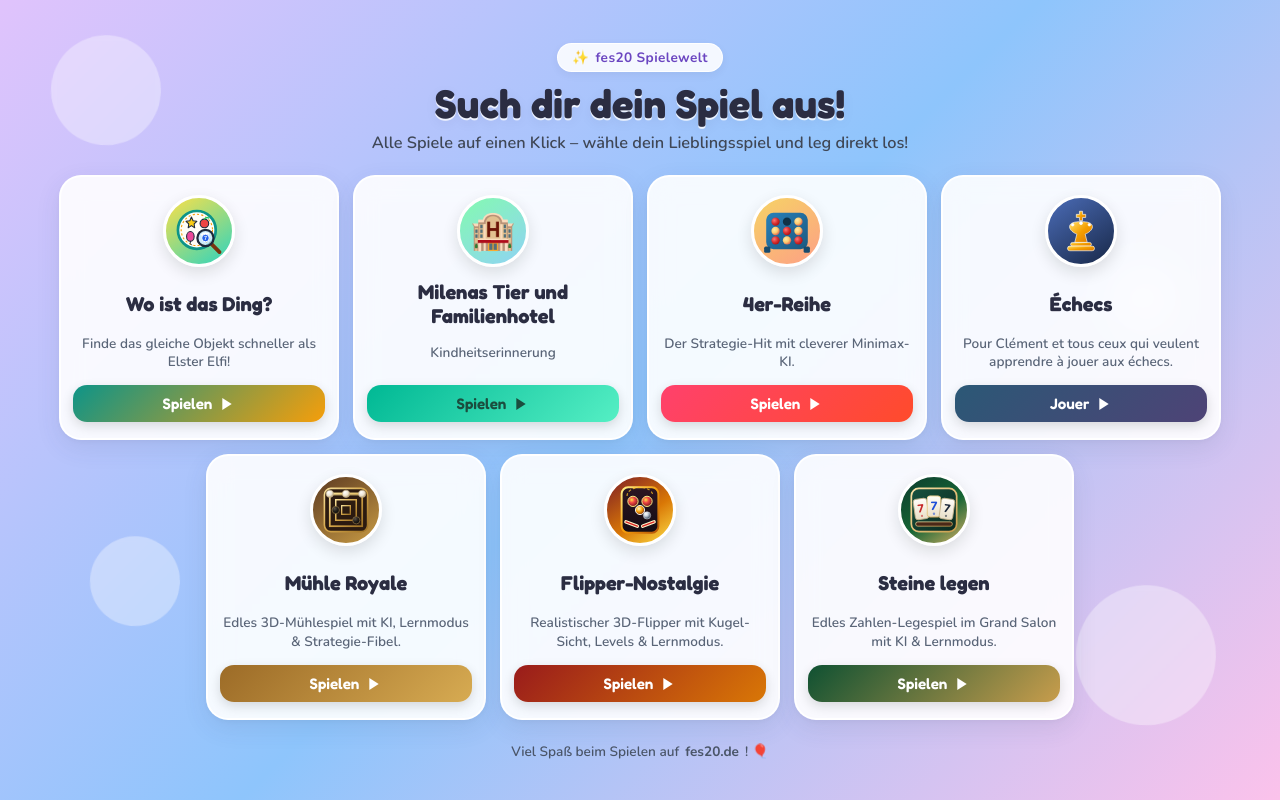
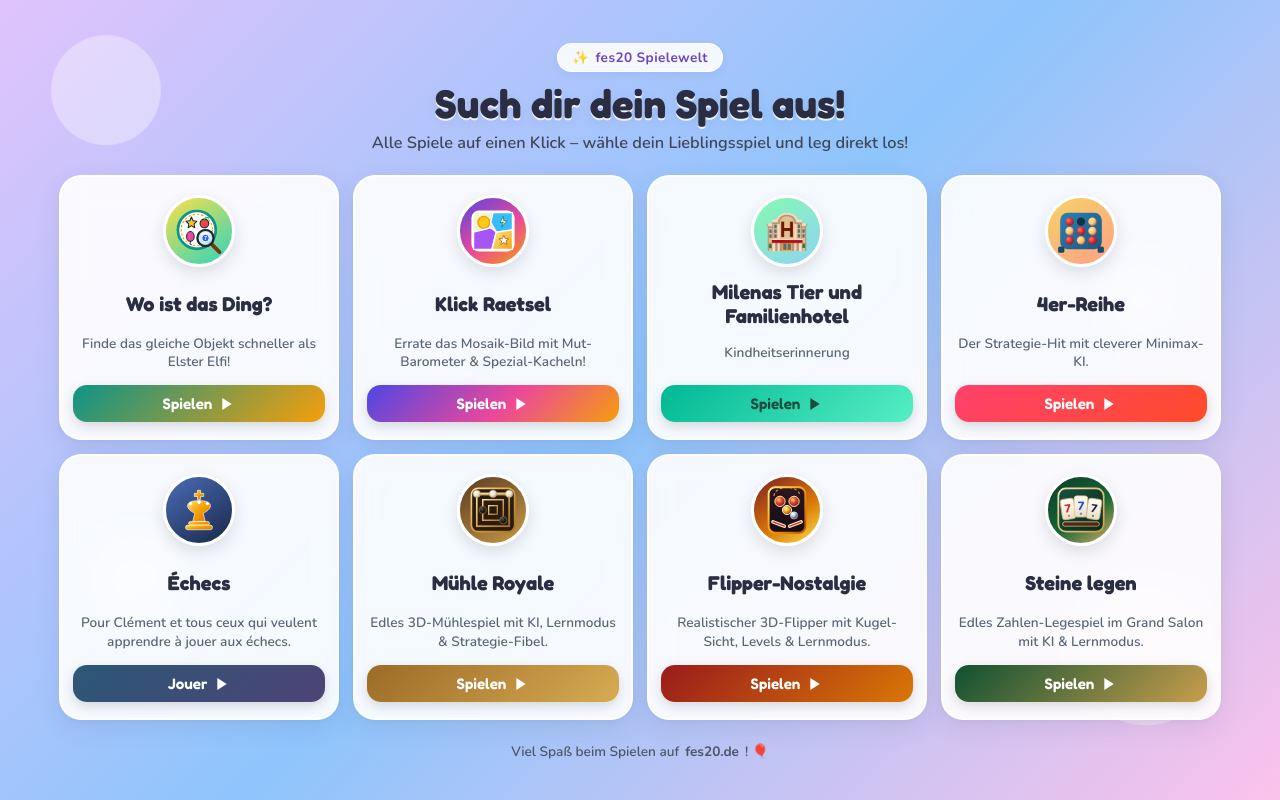
Before and after one commit to NikolausBerl/ag_start, a plain HTML site: page index.html in a window 1280 px wide. Drawn offline with nearby package versions, Linux system fonts and the light colour scheme.

Commit message:
Eingangsmaske: Klick Raetsel (/ag_klick_raetsel) hinzugefuegt

```diff
--- a/index.html
+++ b/index.html
@@ -12,6 +12,7 @@
     :root {
       --bg-gradient: linear-gradient(135deg, #fdfbfb 0%, #ebedee 100%);
       --card-ding: linear-gradient(145deg, #fde047 0%, #2dd4bf 100%);
+      --card-klick: linear-gradient(145deg, #4f46e5 0%, #ec4899 55%, #f59e0b 100%);
       --card-hotel: linear-gradient(145deg, #84fab0 0%, #8fd3f4 100%);
       --card-4er-reihe: linear-gradient(145deg, #f6d365 0%, #fda085 100%);
       --card-schach: linear-gradient(145deg, #4b6cb7 0%, #182848 100%);
@@ -116,7 +117,7 @@
       line-height: 1.4;
     }
 
-    /* Game Cards Grid: 7 Spiele harmonisch (4 oben, 3 zentriert unten auf Desktop) */
+    /* Game Cards Grid: 8 Spiele harmonisch (4 oben, 4 unten auf Desktop) */
     .games-grid {
       display: flex;
       flex-wrap: wrap;
@@ -177,6 +178,10 @@
     /* Kartenspezifische Farbwelten */
     .card-ding .icon-wrapper {
       background: var(--card-ding);
+    }
+
+    .card-klick .icon-wrapper {
+      background: var(--card-klick);
     }
 
     .card-hotel .icon-wrapper {
@@ -251,6 +256,10 @@
 
     .card-ding .play-btn {
       background: linear-gradient(135deg, #0d9488 0%, #f59e0b 100%);
+    }
+
+    .card-klick .play-btn {
+      background: linear-gradient(135deg, #4f46e5 0%, #ec4899 55%, #f59e0b 100%);
     }
 
     .card-hotel .play-btn {
@@ -402,6 +411,43 @@
         <h2 class="game-title">Wo ist das Ding?</h2>
         <p class="game-desc">
           Finde das gleiche Objekt schneller als Elster Elfi!
+        </p>
+        <div class="play-btn">
+          <span>Spielen</span>
+          <svg viewBox="0 0 24 24"><path d="M5 3l14 9-14 9V3z"/></svg>
+        </div>
+      </a>
+
+      <!-- Spiel 2: Klick Raetsel -->
+      <a href="/ag_klick_raetsel" class="game-card card-klick" title="Klick Raetsel spielen">
+        <div class="icon-wrapper">
+          <svg viewBox="0 0 100 100" width="54" height="54" xmlns="http://www.w3.org/2000/svg" aria-label="Klick Raetsel Mosaik">
+            <defs>
+              <linearGradient id="kr-bg" x1="0%" y1="0%" x2="100%" y2="100%">
+                <stop offset="0%" stop-color="#fef9c3"/>
+                <stop offset="100%" stop-color="#bae6fd"/>
+              </linearGradient>
+              <linearGradient id="kr-gold" x1="0%" y1="0%" x2="100%" y2="100%">
+                <stop offset="0%" stop-color="#fef08a"/>
+                <stop offset="100%" stop-color="#f59e0b"/>
+              </linearGradient>
+            </defs>
+            <!-- Bildrahmen mit aufgedeckter Sonne links oben -->
+            <rect x="12" y="14" width="76" height="72" rx="12" fill="url(#kr-bg)" stroke="#ffffff" stroke-width="4"/>
+            <circle cx="33" cy="34" r="11" fill="#facc15" stroke="#f59e0b" stroke-width="2.5"/>
+            <!-- Bunte Mosaik-Kacheln -->
+            <polygon points="50,16 86,16 86,48 56,52 46,34" fill="#38bdf8" stroke="#ffffff" stroke-width="2.5" stroke-linejoin="round"/>
+            <polygon points="14,52 46,44 56,52 48,84 14,84" fill="#a855f7" stroke="#ffffff" stroke-width="2.5" stroke-linejoin="round"/>
+            <polygon points="56,52 86,48 86,84 48,84" fill="url(#kr-gold)" stroke="#ffffff" stroke-width="2.5" stroke-linejoin="round"/>
+            <!-- Gold-Stern auf Spezial-Kachel -->
+            <polygon points="70,58 72.5,64 79,64.5 74,68.5 75.5,75 70,71.5 64.5,75 66,68.5 61,64.5 67.5,64" fill="#ffffff" stroke="#b45309" stroke-width="1.4" stroke-linejoin="round"/>
+            <!-- Blitz auf blauer Kachel -->
+            <polygon points="69,23 63,34 69,34 66,43 76,31 70,31" fill="#fef08a" stroke="#0369a1" stroke-width="1.2" stroke-linejoin="round"/>
+          </svg>
+        </div>
+        <h2 class="game-title">Klick Raetsel</h2>
+        <p class="game-desc">
+          Errate das Mosaik-Bild mit Mut-Barometer &amp; Spezial-Kacheln!
         </p>
         <div class="play-btn">
           <span>Spielen</span>
```
